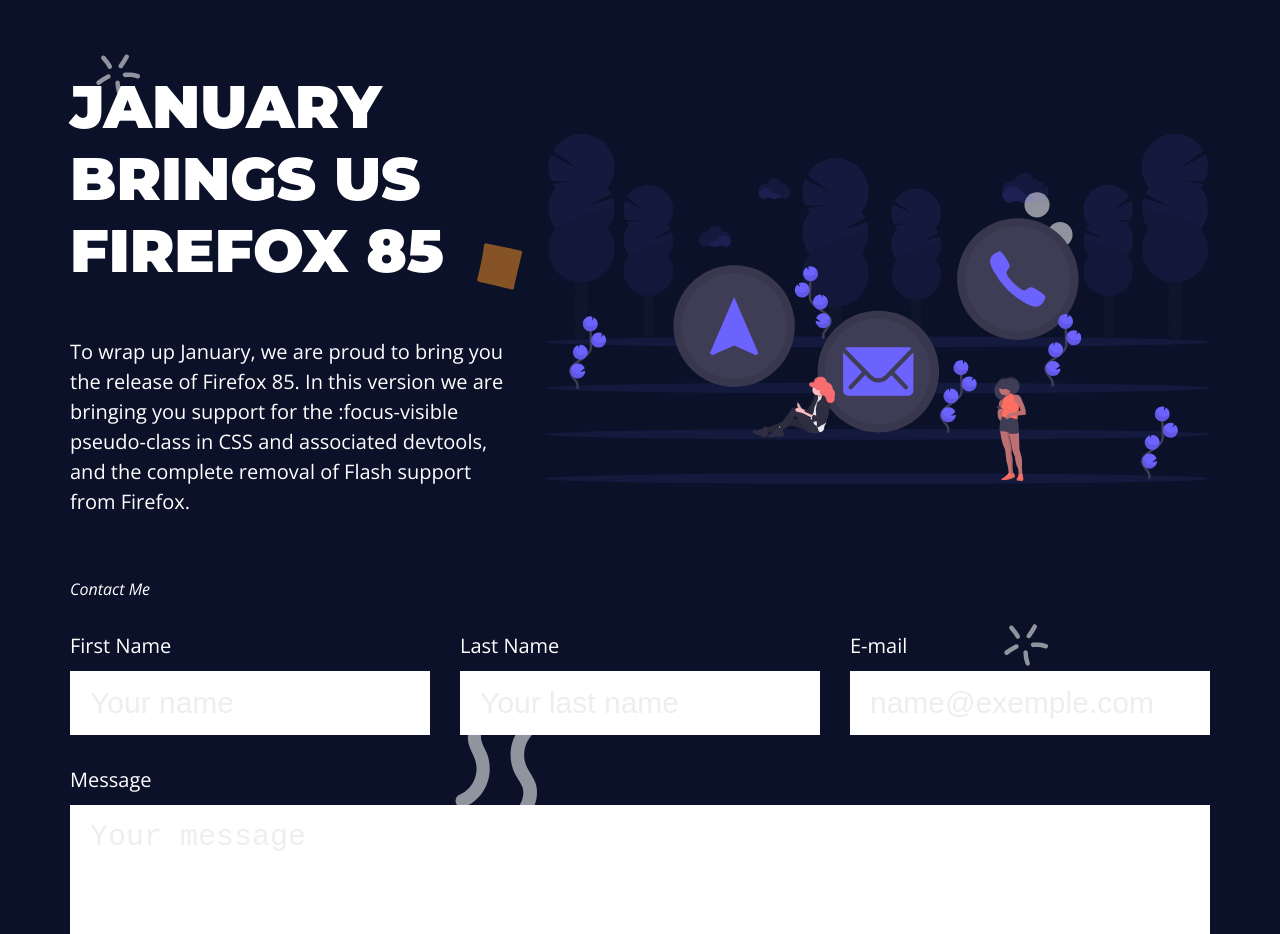
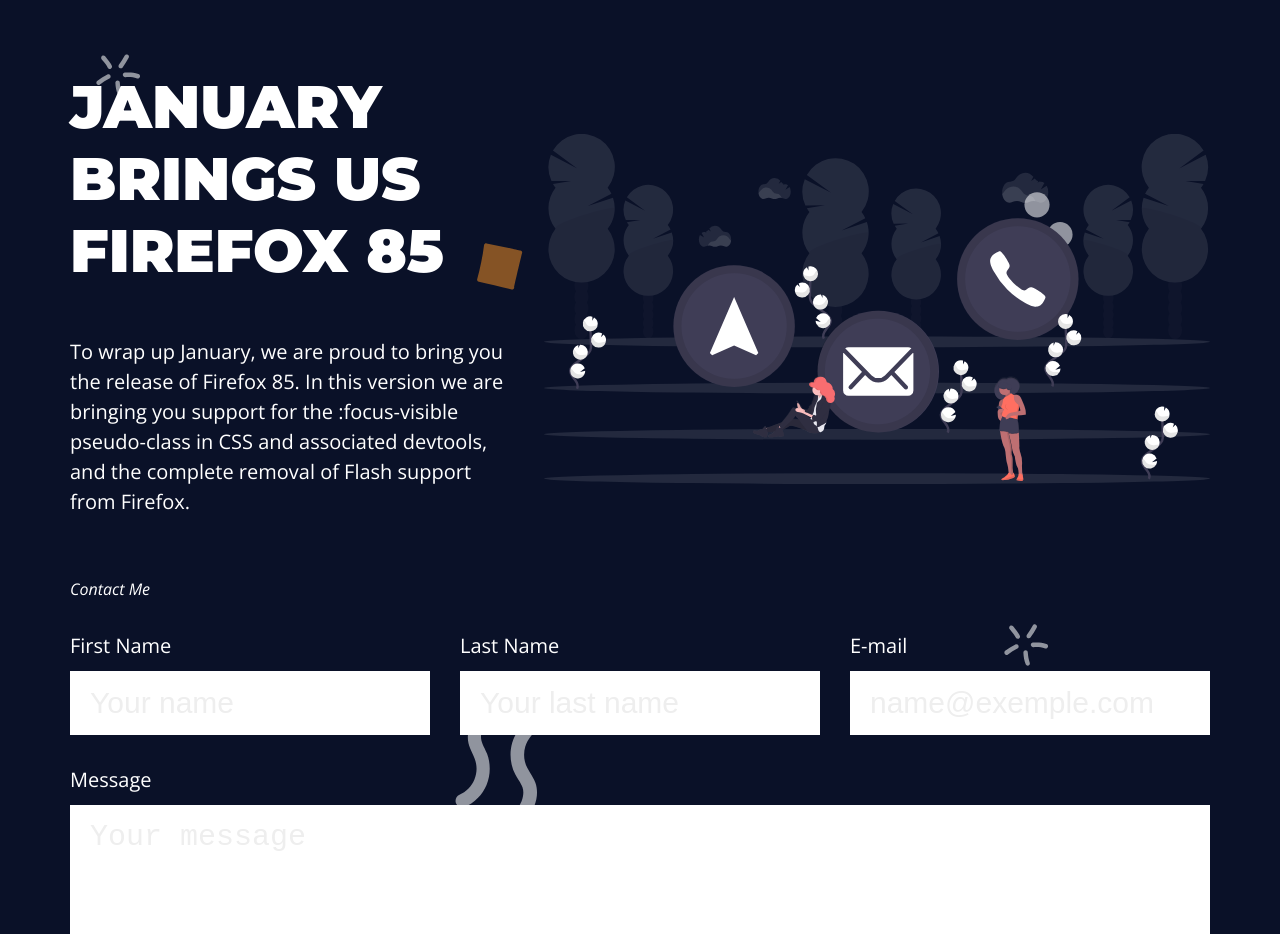
Before and after one commit to alexandregabriel/landing_page_otaviomiranda, a plain HTML site: page index.html in a window 1280 px wide. Shown: the part 5360-6294 px from the top of the page. Drawn offline with nearby package versions, Linux system fonts and the light colour scheme.

Commit message:
Change contact image

```diff
--- a/index.html
+++ b/index.html
@@ -205,7 +205,7 @@
                     support from Firefox.</p>
             </div>
             <div class="intro-img">
-                <img src="assets/img/contact-us-not-optimized.svg"
+                <img src="assets/img/contact-img-white-optimized.svg"
                     alt="Está imagem apresenta uma ilustração de três pessoas. Um homem está segurando a logo do CSS, uma mulher está empurrando a logo do JavaScript e outro homem está empurrando a logo do HTML.">
             </div>
             <div class="contact-form">
```
Also changed, not shown: assets/img/contact-img-white-optimized.svg (added).
